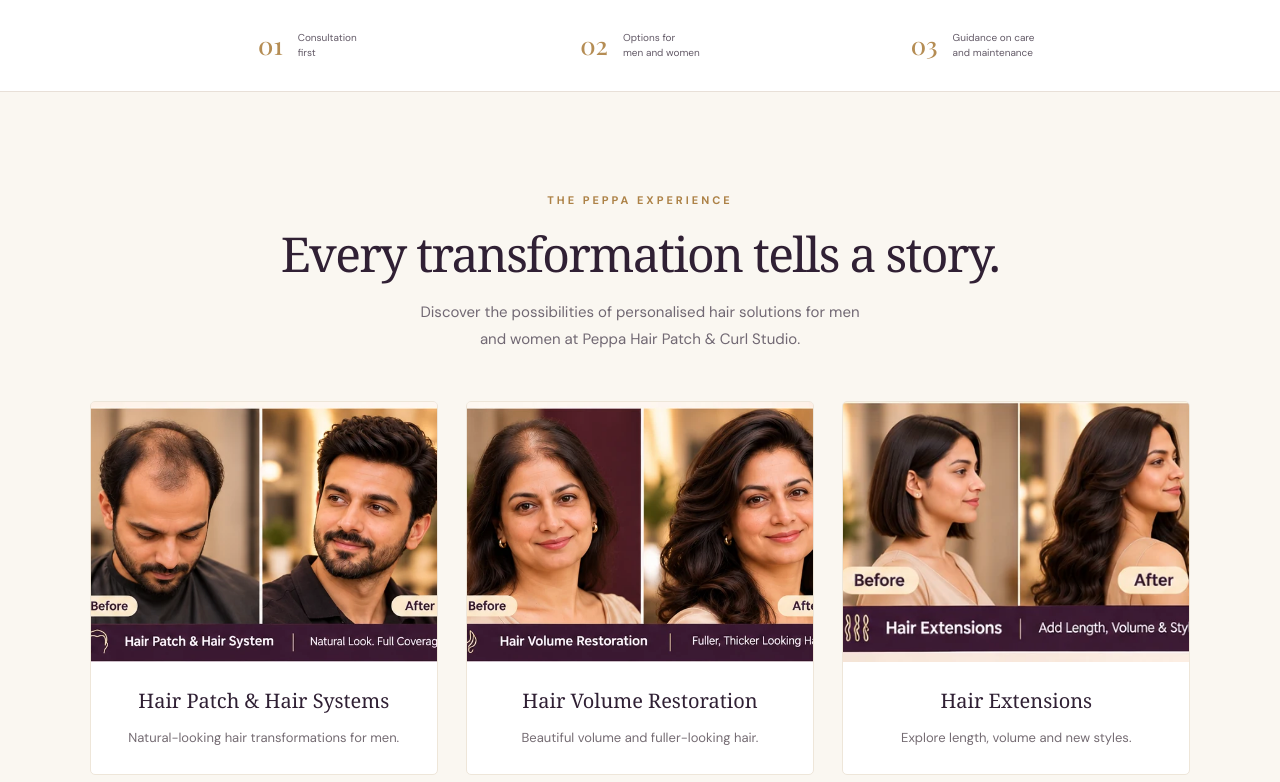
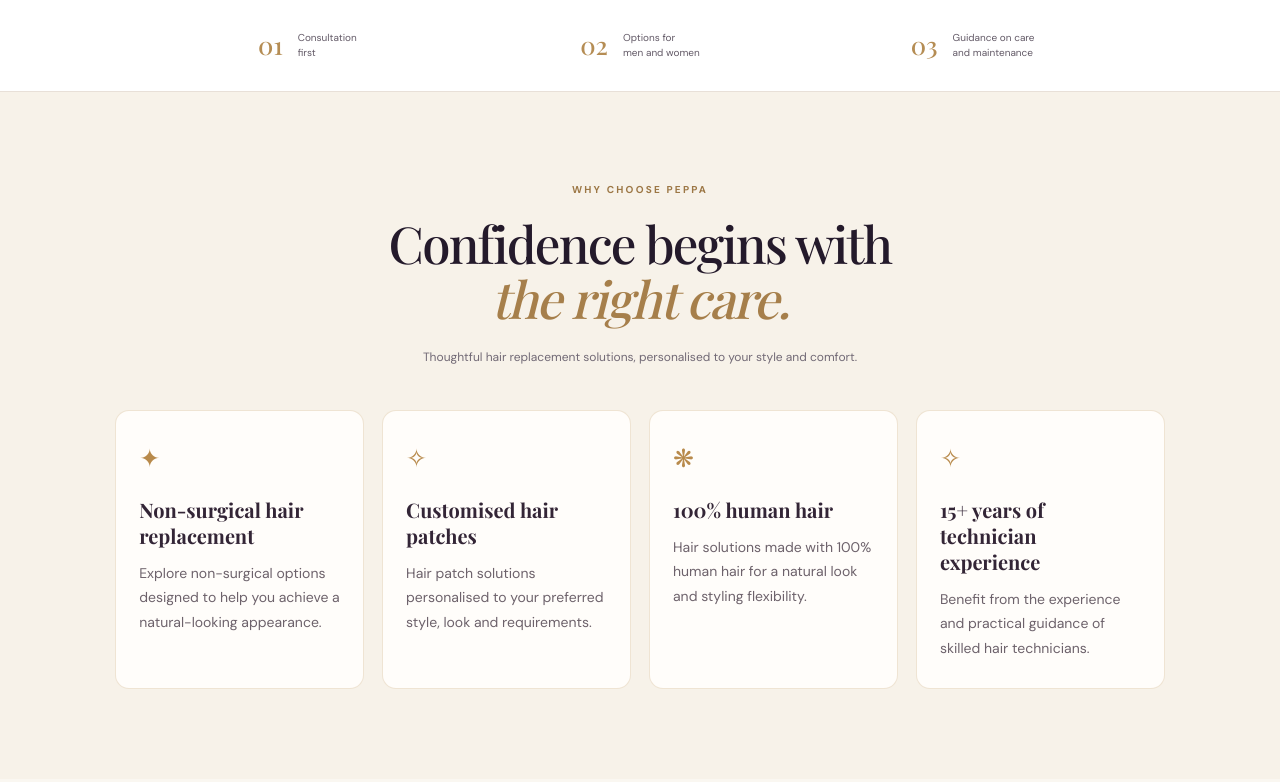
Before and after one commit to sonali7575/peppa-hair-patch-studio, a plain HTML site: page index.html in a window 1280 px wide. Shown: the part 1210-1992 px from the top of the page. Drawn offline with nearby package versions, Linux system fonts and the light colour scheme.

```diff
--- a/index.html
+++ b/index.html
@@ -197,7 +197,38 @@
       .hero-trust-points { margin-top: 22px; }
     }
 
-  </style>
+
+    /* Why choose Peppa */
+    .why-peppa { background: #f7f2e9; }
+    .why-peppa .section-heading { max-width: 760px; margin: 0 auto 42px; text-align: center; }
+    .why-peppa-grid {
+      display: grid;
+      grid-template-columns: repeat(4, minmax(0, 1fr));
+      gap: 18px;
+    }
+    .why-peppa-card {
+      padding: 28px 23px;
+      background: #fffdfa;
+      border: 1px solid rgba(184,138,75,.22);
+      border-radius: 14px;
+      min-height: 220px;
+    }
+    .why-peppa-icon { display: inline-block; color: #b88a4b; font-size: 25px; margin-bottom: 18px; }
+    .why-peppa-card h3 {
+      color: #332536;
+      font-family: "Playfair Display", Georgia, serif;
+      font-size: 20px;
+      line-height: 1.3;
+      margin: 0 0 12px;
+    }
+    .why-peppa-card p { color: #6d626b; font-size: 14px; line-height: 1.75; margin: 0; }
+    @media (max-width: 900px) { .why-peppa-grid { grid-template-columns: repeat(2, minmax(0, 1fr)); } }
+    @media (max-width: 560px) {
+      .why-peppa-grid { grid-template-columns: 1fr; gap: 12px; }
+      .why-peppa-card { min-height: 0; padding: 23px; }
+      .why-peppa .section-heading { text-align: left; }
+    }
+\n  </style>
 
 </head>
 <body>
@@ -279,6 +310,36 @@
 
     <section class="trust-strip">
       <div><span>01</span><p>Consultation<br>first</p></div><div><span>02</span><p>Options for<br>men and women</p></div><div><span>03</span><p>Guidance on care<br>and maintenance</p></div>
+    </section>
+
+    <section class="section why-peppa" id="why-peppa">
+      <div class="section-heading">
+        <p class="eyebrow">WHY CHOOSE PEPPA</p>
+        <h2>Confidence begins with<br><em>the right care.</em></h2>
+        <p>Thoughtful hair replacement solutions, personalised to your style and comfort.</p>
+      </div>
+      <div class="why-peppa-grid">
+        <article class="why-peppa-card">
+          <span class="why-peppa-icon">✦</span>
+          <h3>Non-surgical hair replacement</h3>
+          <p>Explore non-surgical options designed to help you achieve a natural-looking appearance.</p>
+        </article>
+        <article class="why-peppa-card">
+          <span class="why-peppa-icon">✧</span>
+          <h3>Customised hair patches</h3>
+          <p>Hair patch solutions personalised to your preferred style, look and requirements.</p>
+        </article>
+        <article class="why-peppa-card">
+          <span class="why-peppa-icon">❋</span>
+          <h3>100% human hair</h3>
+          <p>Hair solutions made with 100% human hair for a natural look and styling flexibility.</p>
+        </article>
+        <article class="why-peppa-card">
+          <span class="why-peppa-icon">✧</span>
+          <h3>15+ years of technician experience</h3>
+          <p>Benefit from the experience and practical guidance of skilled hair technicians.</p>
+        </article>
+      </div>
     </section>
     <section class="section transformations" id="transformations">
       <div class="section-heading">
```
